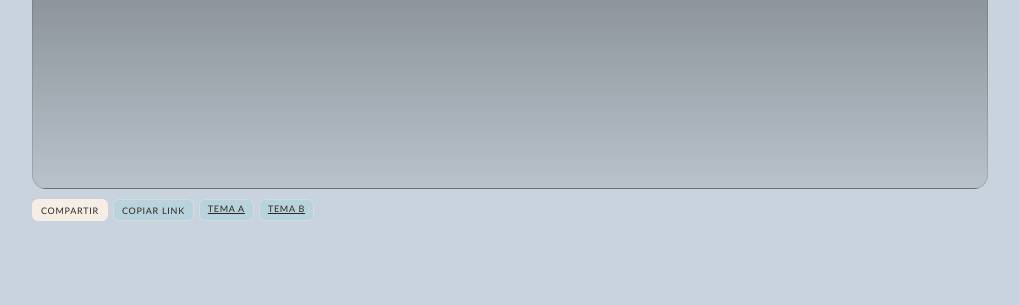
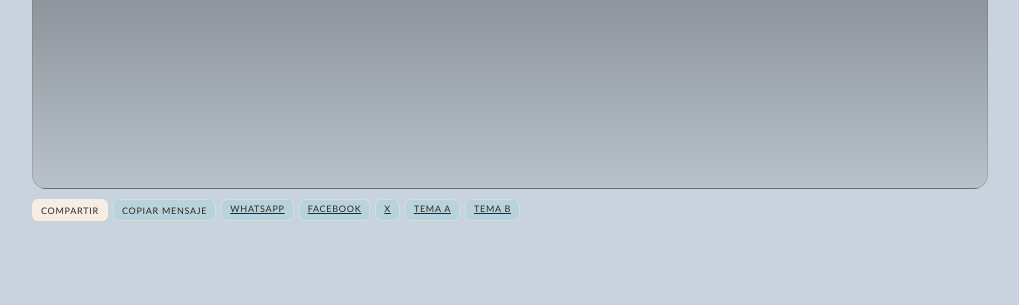
Before and after one commit to Sulma-Dubon/Maranatha, a Django app: page /nfc/1/ in a window 1280 px wide. Shown: the part 495-800 px from the top of the page, without its empty margins (130-1149 px from the left). Run offline with Django 5.2, Linux system fonts and the light colour scheme; data that the repository does not hold is empty; some web fonts are replaced.

Commit message:
Improve social sharing for public verse page

```diff
--- a/experiences/templates/experiences/nfc_public.html
+++ b/experiences/templates/experiences/nfc_public.html
@@ -60,7 +60,10 @@
 
       <section class="actions">
         <button class="btn" id="shareBtn">Compartir</button>
-        <button class="btn ghost" id="copyBtn">Copiar link</button>
+        <button class="btn ghost" id="copyBtn">Copiar mensaje</button>
+        <a class="btn ghost" href="{{ share_links.whatsapp }}" target="_blank" rel="noopener noreferrer">WhatsApp</a>
+        <a class="btn ghost" href="{{ share_links.facebook }}" target="_blank" rel="noopener noreferrer">Facebook</a>
+        <a class="btn ghost" href="{{ share_links.x }}" target="_blank" rel="noopener noreferrer">X</a>
         <a class="btn ghost" href="{{ base_path }}?theme=a">Tema A</a>
         <a class="btn ghost" href="{{ base_path }}?theme=b">Tema B</a>
         {% if data.experience_type == "STUDY" %}
@@ -74,28 +77,36 @@
         var shareBtn = document.getElementById("shareBtn");
         var copyBtn = document.getElementById("copyBtn");
         var link = window.location.href;
+        var shareTitle = "{{ share_title|escapejs }}";
+        var shareText = "{{ share_text|escapejs }}";
+        var copiedMessageText = "Copiado";
+        var defaultCopyText = "Copiar mensaje";
 
         shareBtn.addEventListener("click", async function () {
           if (navigator.share) {
             try {
-              await navigator.share({ title: "Versiculo Diario", url: link });
+              await navigator.share({ title: shareTitle, text: shareText, url: link });
             } catch (err) {}
           } else {
-            copyToClipboard(link);
+            copyToClipboard(buildMessage());
           }
         });
 
         copyBtn.addEventListener("click", function () {
-          copyToClipboard(link);
+          copyToClipboard(buildMessage());
         });
 
         function copyToClipboard(text) {
           navigator.clipboard.writeText(text).then(function () {
-            copyBtn.textContent = "Copiado";
+            copyBtn.textContent = copiedMessageText;
             setTimeout(function () {
-              copyBtn.textContent = "Copiar link";
+              copyBtn.textContent = defaultCopyText;
             }, 1200);
           });
+        }
+
+        function buildMessage() {
+          return (shareText ? shareText + "\n\n" : "") + link;
         }
       })();
     </script>
--- a/experiences/views.py
+++ b/experiences/views.py
@@ -5,6 +5,7 @@ from django.conf import settings
 from django.shortcuts import render, redirect
 from django.core.cache import cache
 from django.utils import timezone
+from urllib.parse import quote
 from nfc.models import NFCDevice, NFCScan
 from content.models import Verse, VerseCategory, BibleVersion
 from .models import ExperienceConfig, StudyVerseAssignment, BackgroundImage
@@ -383,6 +384,7 @@ def _build_share_meta(request, data, background_image_url, error=None):
     if error:
         title = "Maranata"
         description = "Contenido no disponible por el momento."
+        share_text = "Descubre Maranata"
     else:
         verse_data = data.get("verse_data") if data else None
         if verse_data:
@@ -393,18 +395,30 @@ def _build_share_meta(request, data, background_image_url, error=None):
             title = f"Maranata - {reference}"
             raw_text = (verse_data.get("text") or "").strip().replace("\n", " ")
             description = raw_text[:190] + ("..." if len(raw_text) > 190 else "")
+            share_text = f'"{description}" {reference}'
         else:
             title = "Maranata"
             description = "Versiculo diario para compartir."
+            share_text = "Versiculo diario para compartir."
 
     page_url = request.build_absolute_uri()
     image_url = request.build_absolute_uri(background_image_url) if background_image_url else ""
     twitter_card = "summary_large_image" if image_url else "summary"
+    whatsapp_text = f"{share_text} {page_url}".strip()
+    encoded_page_url = quote(page_url, safe="")
+    encoded_share_text = quote(share_text, safe="")
+    encoded_whatsapp_text = quote(whatsapp_text, safe="")
 
     return {
         "share_title": title,
         "share_description": description,
+        "share_text": share_text,
         "share_url": page_url,
         "share_image_url": image_url,
         "twitter_card": twitter_card,
+        "share_links": {
+            "whatsapp": f"https://wa.me/?text={encoded_whatsapp_text}",
+            "facebook": f"https://www.facebook.com/sharer/sharer.php?u={encoded_page_url}",
+            "x": f"https://twitter.com/intent/tweet?text={encoded_share_text}&url={encoded_page_url}",
+        },
     }
```
